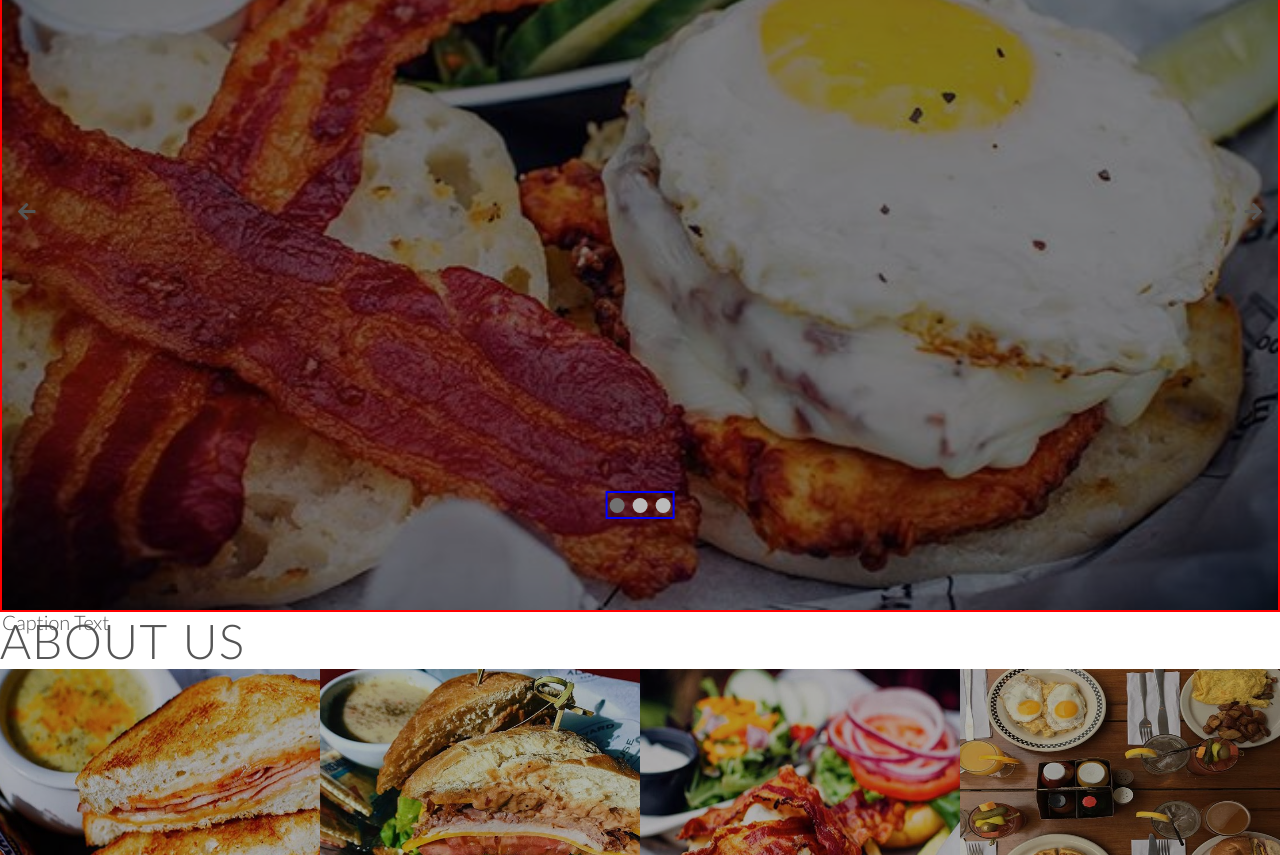
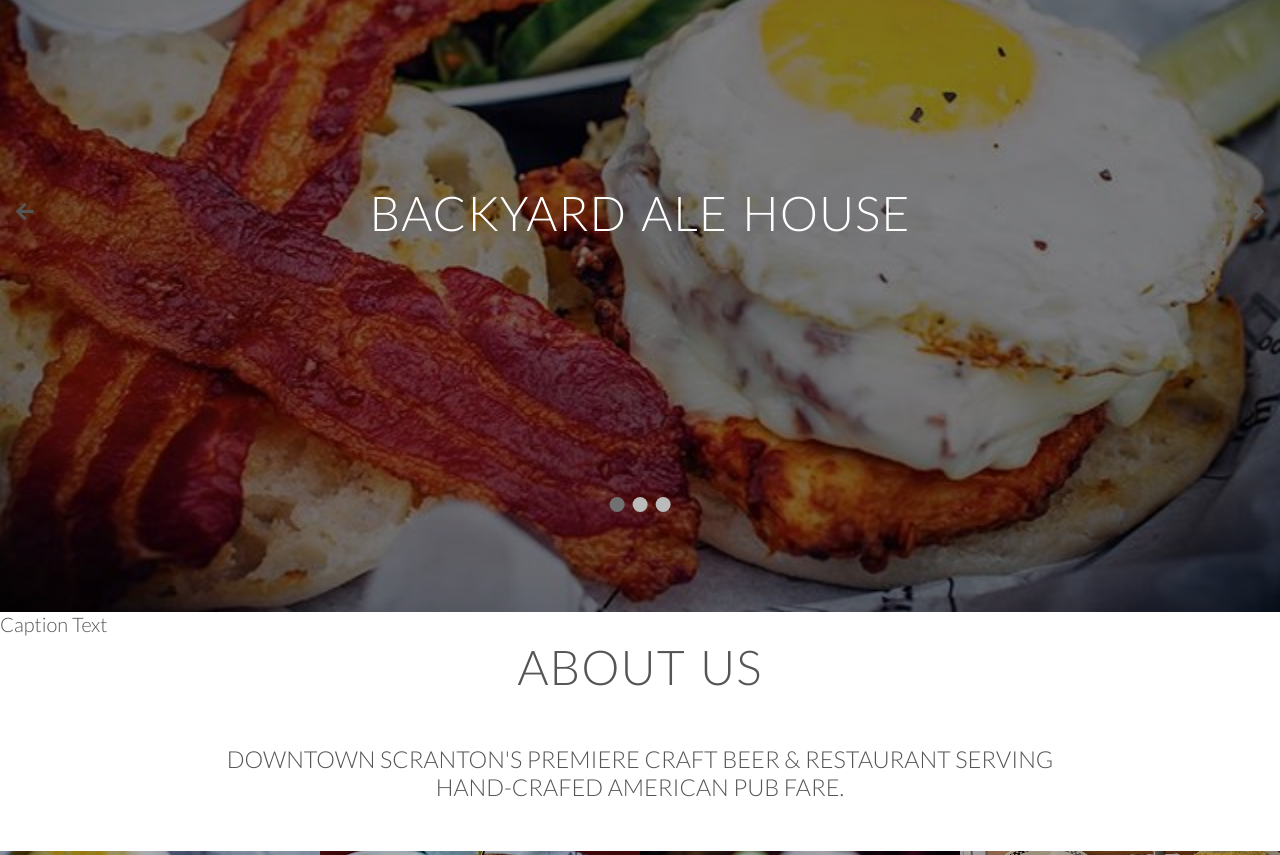
Before and after one commit to ngc2392/WebMarkupAndLayout, a plain HTML site: page RestaurantReDesign/index.html in a window 1280 px wide. Shown: the part 188-1043 px from the top of the page. Drawn offline with nearby package versions, Linux system fonts and the light colour scheme; files that its build step writes are made by us from their sources.

Commit message:
work on home page

```diff
--- a/RestaurantReDesign/css/styles.css
+++ b/RestaurantReDesign/css/styles.css
@@ -52,11 +52,21 @@ header {
     height: 100vh;
 }
 
+header .hero-title {
+    position: absolute;
+    top: 50%;
+    left: 50%;
+    transform: translate(-50%, -50%);
+    color: #FFF;
+    font-weight: 700;
+
+}
+
 /* Navigation */
 nav {
     display: flex;
     height: 150px;
-    border: 2px solid green;
+    /* border: 2px solid green; */
     background-color: #222326;
     opacity: .7;
     /*This allows us to put the slider behind the nav bar because we remove the nav bar from the normal page flow*/
@@ -68,7 +78,7 @@ nav {
 
 /* select the direct children (level 1 children of the flex container */
 nav > * {
-    border: 2px solid pink;
+    /* border: 2px solid pink; */
 }
 
 nav img {
@@ -119,15 +129,15 @@ nav img {
 .slideshow-container {
     position: relative;
     height: 100vh;
-    border: 2px solid red;
+    /* border: 2px solid red; */
 }
 
  .slide {
     display: none;
     /* be as large as slideshow-container */
     height: 100%;
-      /* to make the images have a dark background.  Then put opacity on image */
-      background-color: #000;
+    /* to make the images have a dark background.  Then put opacity on image */
+    background-color: #000;
  }
 
  .slide > img {
@@ -190,8 +200,26 @@ nav img {
     top: 85%;
     left: 50%;
     transform: translate(-50%);
-    border: 2px solid blue;
+    /* border: 2px solid blue; */
 }
+
+/* Fading animation */
+.fade {
+    -webkit-animation-name: fade;
+    -webkit-animation-duration: 1.5s;
+    animation-name: fade;
+    animation-duration: 1.5s;
+  }
+
+  @-webkit-keyframes fade {
+    from {opacity: .4}
+    to {opacity: 1}
+  }
+
+  @keyframes fade {
+    from {opacity: .4}
+    to {opacity: 1}
+  }
 
 
 
@@ -203,7 +231,7 @@ nav img {
 
 
 /* ----------------------------------------------- */
-/* INDEX.HTML BEGING */
+/* INDEX.HTML BEGIN */
 /* ----------------------------------------------- */
 
 .food-grid-section {
@@ -232,3 +260,28 @@ nav img {
     opacity: 1;
     transform: scale(1.03);
 }
+
+
+/* ----------------------------------------------- */
+/* ABOUT SECTION */
+/* ----------------------------------------------- */
+
+.about-section {
+    padding-top: 2%;
+}
+
+.about-section h1 {
+    text-align: center;
+}
+
+.about-section div {
+    display: flex;
+    justify-content: center;
+}
+
+.about-section h3 {
+    text-align: center;
+    padding: 50px;
+    width: 75%;
+    /* border: 2px solid red; */
+}
--- a/RestaurantReDesign/index.html
+++ b/RestaurantReDesign/index.html
@@ -71,15 +71,22 @@
                 <a class="next" onclick="plusSlides(1)">&#10095;</a> -->
 
                 </div>
-                <br>
 
 
-            <div class="hero-text"></div>
+                <div class="hero-title">
+                    <h1>Backyard Ale House</h1>
+                </div>
+
+            <!-- <div class="hero-text"></div> -->
 
         </header>
 
     <section class="about-section">
         <h1>About Us</h1>
+
+        <div>
+            <h3>Downtown Scranton's premiere Craft Beer & Restaurant Serving Hand-Crafed American Pub Fare.</h3>
+        </div>
     </section>
 
     <section class="food-grid-section">
```
